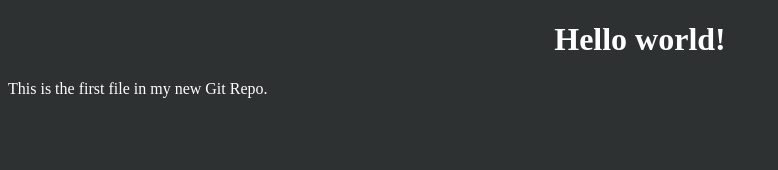
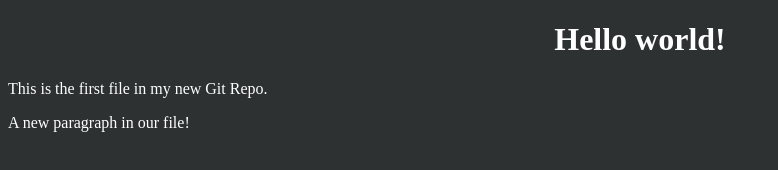
Before and after one commit to na3nou3a/git_test, a plain HTML site: page index.html in a window 1280 px wide. Shown: the whole page, without its empty margins (0-778 px from the left). Drawn offline with Linux system fonts and the light colour scheme.

Commit message:
Update index.html with a new paragraph

```diff
--- a/index.html
+++ b/index.html
@@ -8,6 +8,7 @@
 
 <h1>Hello world!</h1>
 <p>This is the first file in my new Git Repo.</p>
+<p>A new paragraph in our file!</p>
 
 </body>
 </html>
```
